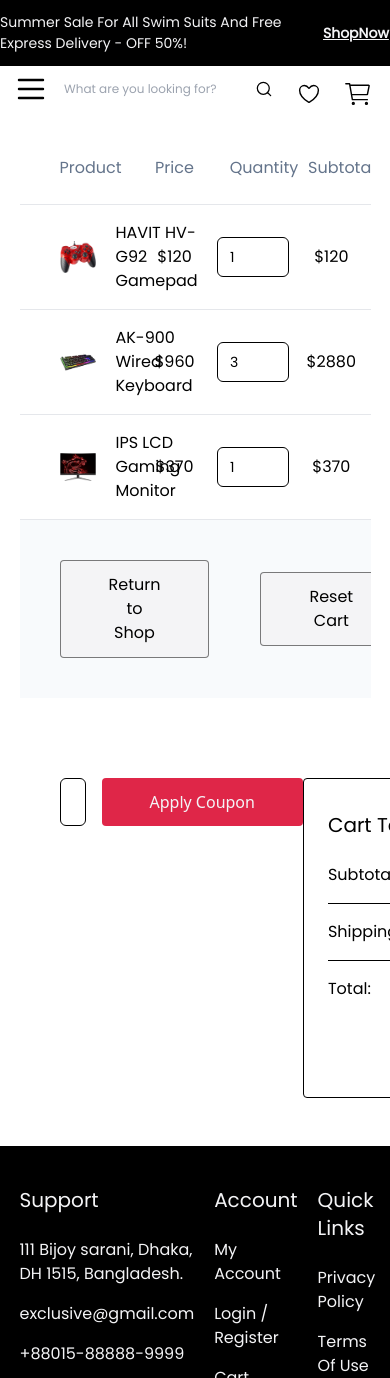
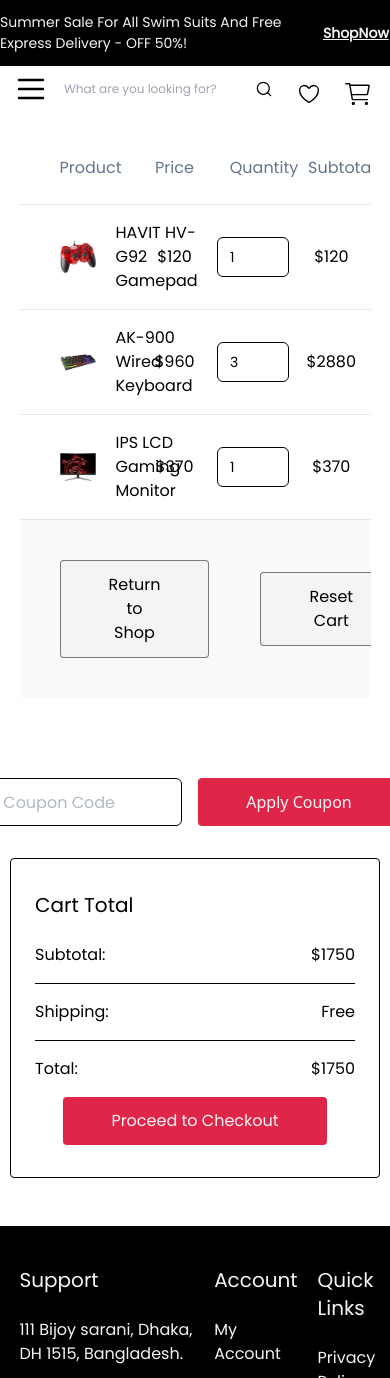
Before and after one commit to BarcDevs/TechTreasure--client, a React (Vite) app: page /cart in a window 390 px wide. Shown: the top 1378 px of the page. Built offline with nearby package versions, Linux system fonts and the light colour scheme.

Commit message:
added a little responsiveness to cart summary

```diff
--- a/src/components/shop/CartSummary.tsx
+++ b/src/components/shop/CartSummary.tsx
@@ -8,14 +8,14 @@
     const total = cartSubtotal + shipping
 
     return (
-        <section className={'w-full flex_row items-start justify-between px-10'}>
+        <section className={'flex_row w-full items-start justify-between px-10 max-lg:flex-center-col max-lg:gap-8'}>
             <div className={'flex_row gap-4'}>
-                <Input className={'h-12 border-black no-focus text-body placeholder:opacity-50'}
+                <Input className={'no-focus text-body h-12 border-black placeholder:opacity-50 min-w-[12rem]'}
                        placeholder={'Coupon Code'}/>
                 <Button className={'text-nowrap'} text={'Apply Coupon'}/>
             </div>
-            <div className={'flex-center-col px-6 py-8 gap-4 border border-black rounded text-body'}>
-                <h3 className={'mb-2 text-heading-medium  w-[26.5rem] text-start'}>Cart Total</h3>
+            <div className={'flex-center-col px-6 py-8 gap-4 border border-black rounded text-body lg:ml-10'}>
+                <h3 className={'mb-2 text-heading-medium w-[26.5rem] min-w-[15rem] max-lg:w-[20rem] text-start'}>Cart Total</h3>
                 <div className={'flex-row-between w-full'}>
                     <p>Subtotal:</p>
                     <p>${cartSubtotal}</p>
```
